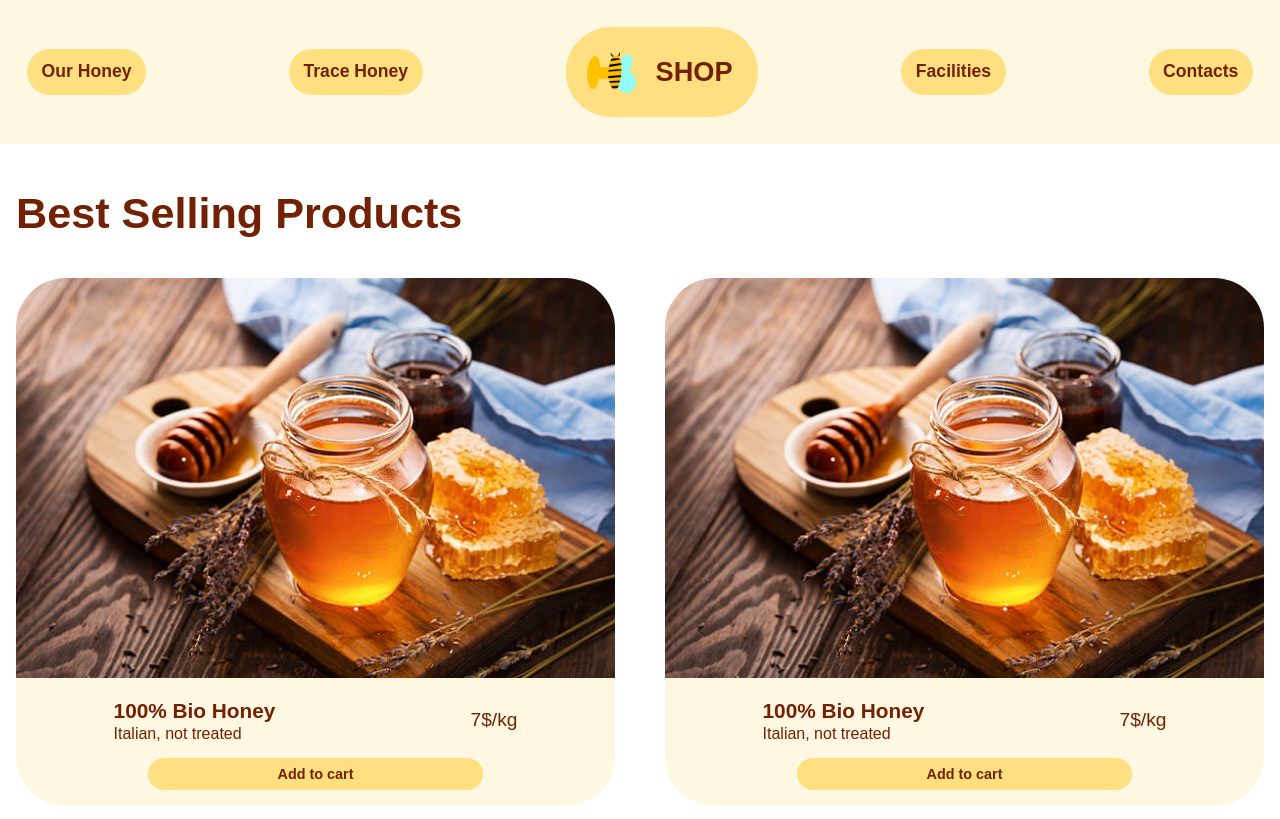
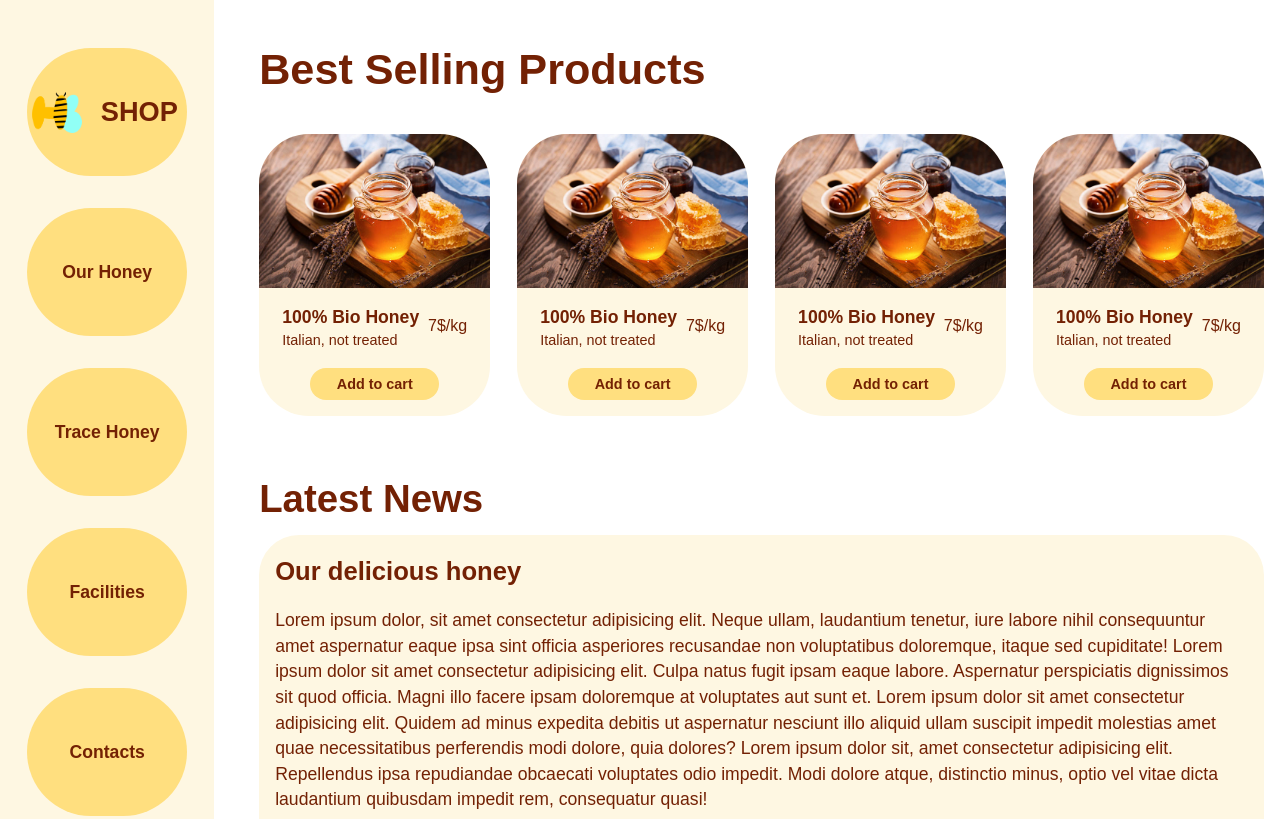
Before and after one commit to AlexDiGioia/s5l3, a plain HTML site: page index.html in a window 1280 px wide. Shown: the top 819 px of the page. Drawn offline with Linux system fonts and the light colour scheme.

Commit message:
large finished

```diff
--- a/assets/css/style.css
+++ b/assets/css/style.css
@@ -4,13 +4,13 @@ body {
   font-family: Arial, Helvetica, sans-serif;
 }
 
-main{
+main {
   margin-top: 3rem;
   margin-left: 1rem;
   margin-right: 1rem;
 }
 
-h1{
+h1 {
   /*text-align: center;*/
   color: #732104;
   font-size: 2.7rem;
@@ -54,26 +54,26 @@ navbar {
   width: auto;
   padding-right: 1.2rem;
 }
-.cardList{
+.cardList {
   display: flex;
   justify-content: space-between;
   flex-wrap: wrap;
 }
-.card{
-  background-color: #FEF7E2;
-  width:48%;
+.card {
+  background-color: #fef7e2;
+  width: 48%;
   margin-top: 2.2rem;
   border-radius: 50px;
   display: flex;
   flex-direction: column;
   color: #732104;
 }
-.card img{
+.card img {
   border-radius: 50px 50px 0px 0px;
 }
 
-.cardBtn{
-  background-color: #FFDF7F;
+.cardBtn {
+  background-color: #ffdf7f;
   border: 0;
   border-radius: 40px;
   padding-top: 0.5rem;
@@ -86,44 +86,43 @@ navbar {
   margin-top: 1rem;
   margin-bottom: 1rem;
 }
-.cardDescr{
+.cardDescr {
   display: flex;
   justify-content: space-around;
   align-items: center;
   margin-top: 1rem;
-
 }
-.cardDescr h3{
+.cardDescr h3 {
   font-weight: 700;
   font-size: 1.3rem;
   line-height: 1.8rem;
 }
 
-.cardDescr h4{
+.cardDescr h4 {
   font-size: 1.2rem;
 }
-article{
+article {
   margin-top: 4rem;
 }
-article h2{
+article h2 {
   color: #732104;
   font-size: 2.4rem;
   font-weight: 900;
-  margin-bottom: 0.5rem;
+  margin-bottom: 1rem;
 }
-.articleContent{
-  background-color: #FEF7E2;
+.articleContent {
+  background-color: #fef7e2;
   padding: 1rem;
   border-radius: 40px;
 }
-.articleContent h3{
+.articleContent h3 {
   color: #732104;
   font-size: 1.6rem;
   font-weight: 900;
-  margin-top:0.5rem ;
+  margin-top: 0.5rem;
   margin-bottom: 1.5rem;
 }
-.articleContent p{
+.articleContent p {
   color: #732104;
   font-weight: 500;
   font-size: 1.1rem;
@@ -131,10 +130,90 @@ article h2{
   margin-bottom: 2rem;
 }
 
+@media screen and (min-width: 300px) and (max-width: 599px) {
+  navbar {
+    margin-top: 1.5rem;
+    margin-left: 1rem;
+    margin-right: 1rem;
+    border-radius: 80px;
+    flex-wrap: wrap;
+  }
+  h1 {
+    text-align: center;
+    font-size: 3.2rem;
+  }
+  .card {
+    width: 100%;
+  }
+  .navBtn {
+    width: 40%;
+    padding-top: 1.5rem;
+    padding-bottom: 1.5rem;
+    margin-top: 2rem;
+  }
+  .navShop {
+    order: -1;
+    width: 100%;
+    padding-top: 3rem;
+    padding-bottom: 3rem;
+    justify-content: center;
+  }
+  .cardBtn {
+    padding-top: 1.1rem;
+    padding-bottom: 1.1rem;
+  }
+  article h2 {
+    text-align: center;
+  }
+}
 
-/*  @font-face {
-    font-family: 'Familiar Pro Bold';
-    font-style: normal;
-    font-weight: normal;
-    src: local('Familiar Pro Bold'), url('Familiar_Pro-Bold.woff') format('woff');
-    }*/
+@media screen and (min-width: 1200px) {
+  body {
+    flex-direction: row;
+  }
+  navbar {
+    flex-direction: column;
+    justify-content: flex-start;
+    padding-top: 3rem;
+  }
+  .navBtn {
+    width: 20vh;
+    height: 10vw;
+    margin-bottom: 2rem;
+  }
+  .navShop {
+    justify-content: center;
+    order: -1;
+  }
+  main {
+    margin-left: 2.8rem;
+  }
+  .cardList {
+    flex-wrap: nowrap;
+  }
+  .card {
+    width: 23%;
+  }
+  .cardDescr {
+    padding-left: 10%;
+    padding-right: 10%;
+    justify-content: space-between;
+
+  }
+  .cardDescr h3 {
+    font-size: 1.1rem;
+    text-align: center;
+    line-height: 1.3rem;
+  }
+  .cardDescr h4{
+    font-size: 1rem;
+    padding-bottom: 0.5rem;
+  }
+  .cardDescr p{
+    font-size: 0.9rem;
+    line-height: 1.5rem;
+  }
+  .cardDescr:first-child {
+    text-align: center;
+  }
+}
--- a/index.html
+++ b/index.html
@@ -42,7 +42,7 @@
                         <p>Italian, not treated</p>
                     </div>
                     <div>
-                        <h4>7$/kg</h4>
+                        <h4><nobr>7$/kg</nobr></h4>
                     </div>
                 </div>
                 <button class="cardBtn">Add to cart</button>
@@ -56,7 +56,7 @@
                         <p>Italian, not treated</p>
                     </div>
                     <div>
-                        <h4>7$/kg</h4>
+                        <h4><nobr>7$/kg</nobr></h4>
                     </div>
                 </div>
                 <button class="cardBtn">Add to cart</button>
@@ -70,7 +70,7 @@
                         <p>Italian, not treated</p>
                     </div>
                     <div>
-                        <h4>7$/kg</h4>
+                        <h4><nobr>7$/kg</nobr></h4>
                     </div>
                 </div>
                 <button class="cardBtn">Add to cart</button>
@@ -84,7 +84,7 @@
                         <p>Italian, not treated</p>
                     </div>
                     <div>
-                        <h4>7$/kg</h4>
+                        <h4><nobr>7$/kg</nobr></h4>
                     </div>
                 </div>
                 <button class="cardBtn">Add to cart</button>
```
